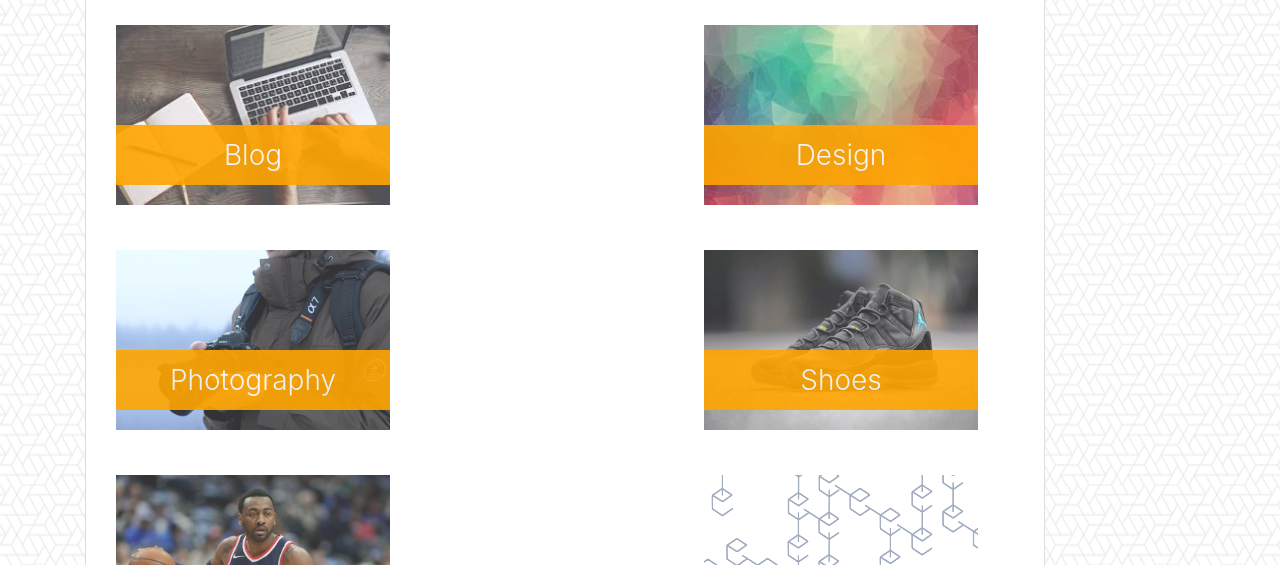
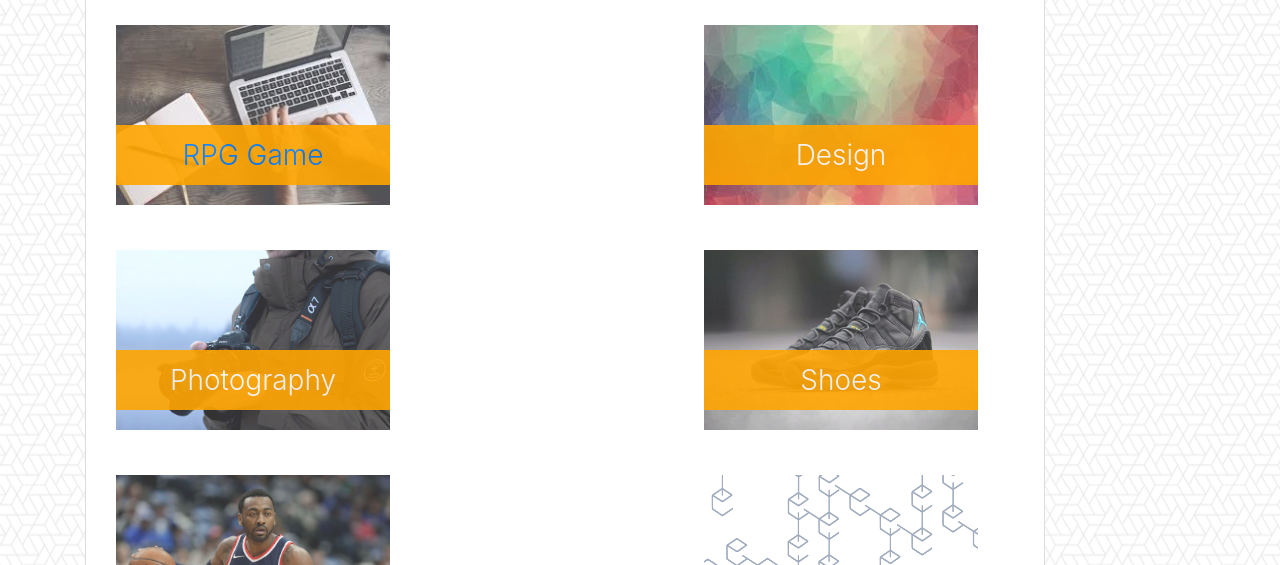
Before and after one commit to ntaifour/BootstrapPortfolio, a plain HTML site: page portfolio.html in a window 1280 px wide. Shown: the part 235-800 px from the top of the page. Drawn offline with nearby package versions, Linux system fonts and the light colour scheme.

Commit message:
adding RPG game link

```diff
--- a/portfolio.html
+++ b/portfolio.html
@@ -46,9 +46,9 @@
     <div class="container">
       <div class="row">
         <div class="work" col-md-5>
-        <div><img src="assets/PortfolioCovers/Write.jpg" alt="Blog" height="180px" width="275px"></div>
+        <div><img src="assets/PortfolioCovers/Write.jpg" alt="RPG" height="180px" width="275px"></div>
 
-        <h3>Blog</h3>
+        <h3><a href="https://ntaifour.github.io/unit-4-game/">RPG Game</a></h3>
         </div>
 
         <div class="work" col-md-2></div>
```
